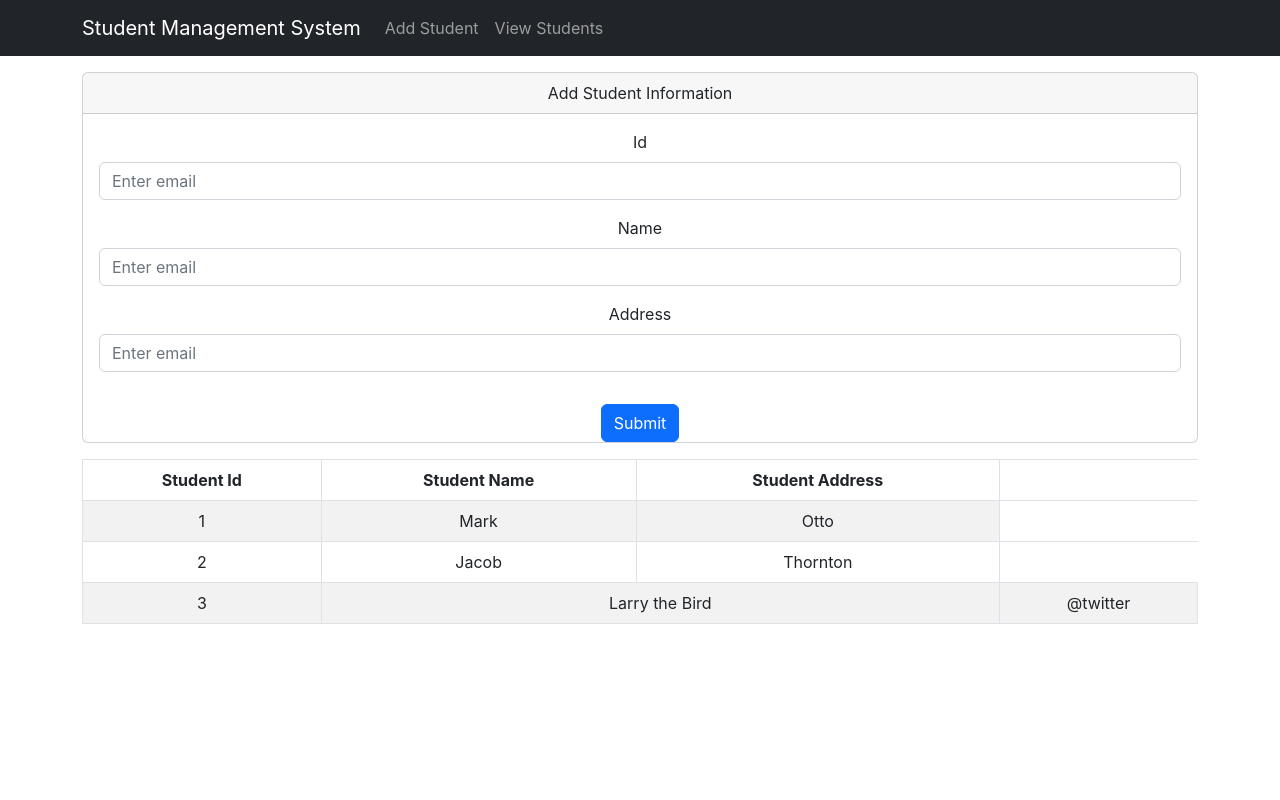
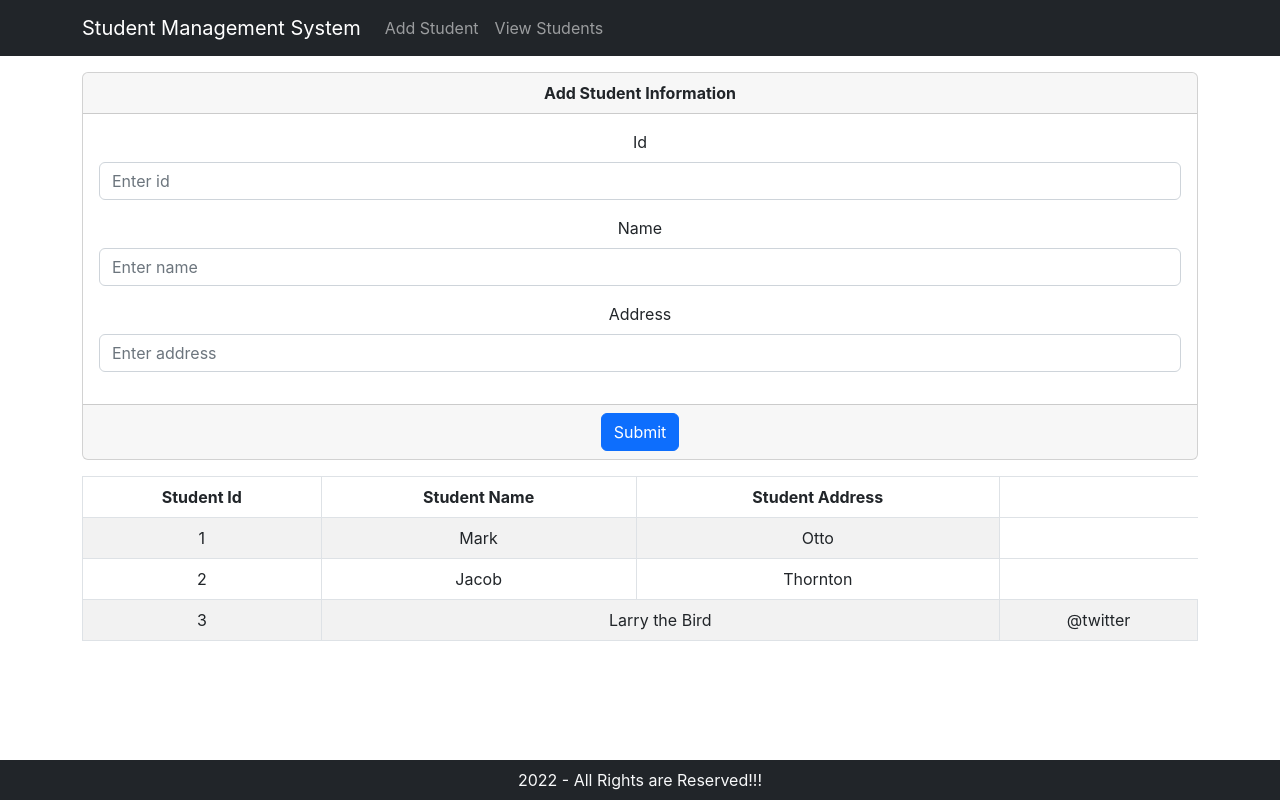
Before and after one commit to Stann11/student_management_system_frontend, a React (Create React App) app in the folder student_management_system_frontend/: page / in a window 1280 px wide. Built offline with nearby package versions, Linux system fonts and the light colour scheme.

Commit message:
Added Footer

```diff
--- a/student_management_system_frontend/src/App.js
+++ b/student_management_system_frontend/src/App.js
@@ -3,6 +3,7 @@
 import Student from './components/Student';
 import StudentList from './components/StudentList';
 import NavigationBar from './components/NavigationBar';
+import Footer from './components/Footer';
 
 function App() {
   return (
@@ -10,6 +11,7 @@
       <NavigationBar/>
       <Student/>
       <StudentList/>
+      <Footer/>
     </div>
   );
 }
--- /dev/null
+++ b/student_management_system_frontend/src/components/Footer.js
@@ -0,0 +1,20 @@
+import React from 'react';
+import Navbar from 'react-bootstrap/Navbar';
+import Container from 'react-bootstrap/Container';
+import Col from 'react-bootstrap/Col';
+
+export default function Footer() {
+    let year = new Date().getFullYear();
+
+  return (
+    <div>
+      <Navbar fixed="bottom" bg="dark" variant="dark">
+        <Container  className="text-center text-muted">
+            <Col lg={12} className="text-center text-light">
+            {year} - All Rights are Reserved!!!
+            </Col>
+        </Container>
+      </Navbar>
+    </div>
+  )
+}
--- a/student_management_system_frontend/src/components/Student.js
+++ b/student_management_system_frontend/src/components/Student.js
@@ -1,31 +1,66 @@
-import React from "react";
+import axios from "axios";
+import React, {useState} from "react";
 import { Container, Form, Card, Button } from "react-bootstrap";
-import CardHeader from "react-bootstrap/esm/CardHeader";
+
 
 export default function Student() {
+
+  const [id, setId] = useState();
+  const [name, setName] = useState();
+  const [address, setAddress] = useState();
+
+  let student = {
+    id : id,
+    name : name,
+    address : address
+  }
+
+  let textChanged = (event) => {
+    if(event.target.name==="id"){
+      setId(event.target.value);
+    } else if(event.target.name==="name"){
+      setName(event.target.value);
+    } else if(event.target.name==="address"){
+      setAddress(event.target.value);
+    }
+  }
+
+  let saveStudent = (event) => {
+    event.preventDefault();
+    axios.post("http://localhost:8080/student", student)
+    .then(response => {
+      if(response.data != null){
+        alert('Record added successfully');
+      }
+    })
+    .catch(error => alert(error));
+  }
+
   return (
     <div  className="my-3">
     <Container>
       <Card>
-        <Form>
-          <Card.Header>Add Student Information</Card.Header>
+        <Form onSubmit={saveStudent}>
+          <Card.Header><strong>Add Student Information</strong></Card.Header>
           <Card.Body>
-            <Form.Group className="mb-3" controlId="formBasicEmail">
+            <Form.Group className="mb-3">
               <Form.Label>Id</Form.Label>
-              <Form.Control type="text" placeholder="Enter email" />
+              <Form.Control name="id" value={id} type="text" placeholder="Enter id" onChange={textChanged}/>
             </Form.Group>
-            <Form.Group className="mb-3" controlId="formBasicEmail">
+            <Form.Group className="mb-3">
               <Form.Label>Name</Form.Label>
-              <Form.Control type="text" placeholder="Enter email" />
+              <Form.Control name="name" value={name} type="text" placeholder="Enter name" onChange={textChanged} />
             </Form.Group>
-            <Form.Group className="mb-3" controlId="formBasicEmail">
+            <Form.Group className="mb-3">
               <Form.Label>Address</Form.Label>
-              <Form.Control type="text" placeholder="Enter email" />
+              <Form.Control name="address" value={address} type="text" placeholder="Enter address" onChange={textChanged} />
             </Form.Group>
           </Card.Body>
+          <Card.Footer>
           <Button variant="primary" type="submit">
             Submit
           </Button>
+          </Card.Footer>
         </Form>
       </Card>
     </Container>
```
